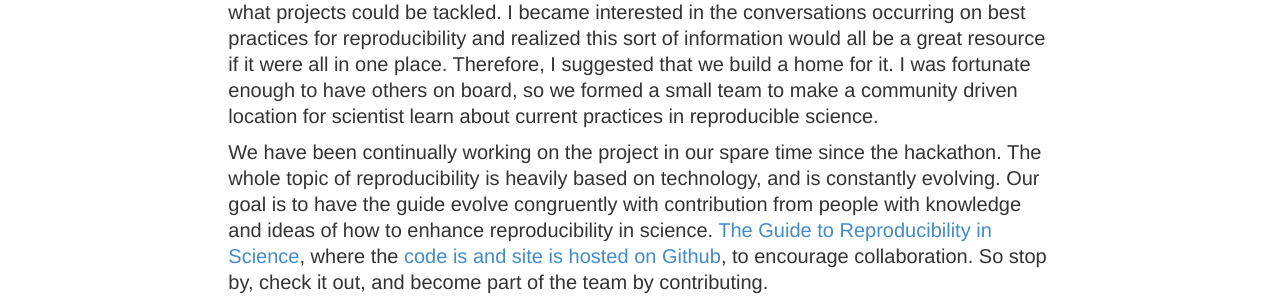
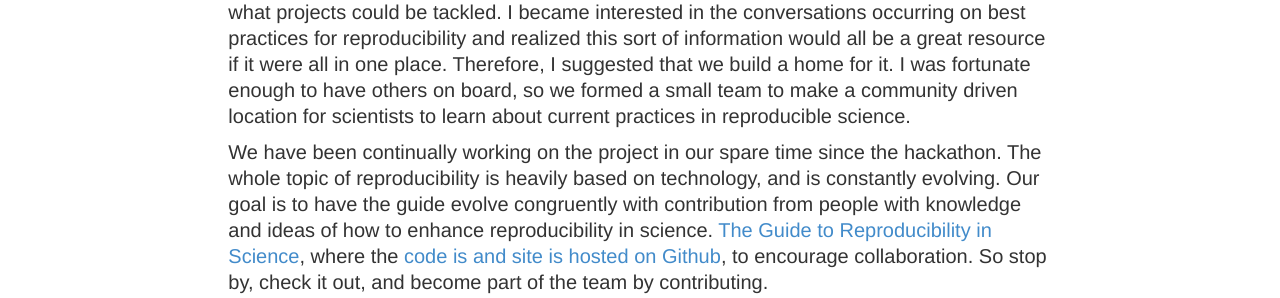
Before and after one commit to iamciera/creports, a Jekyll site: the page built from _posts/2014-05-14-OpenSci.md, in a window 1280 px wide and 900 px high, scrolled down 821 px. Shown: the part 285-583 px from the top of the window. Built offline with Jekyll 4.4.1, drawn with Linux system fonts in a browser that asks for light colours; nearby versions of some CDN libraries; Markdown is read by kramdown in place of the engine named in the settings; comment, search, counter and statistics services are not loaded; some of the changed text lies outside the part shown.

Commit message:
fixed typo

```diff
--- a/_posts/2014-05-14-OpenSci.md
+++ b/_posts/2014-05-14-OpenSci.md
@@ -10,7 +10,7 @@ The types of tools worked on ranged quite a bit, from easier manipulation of spe
 
 ##My Project
 
-About a month away from the Hackathon there were [casual discussions](https://github.com/ropensci/hackathon/issues?state=open) through Github on what projects could be tackled.  I became interested in the conversations occurring on best practices for reproducibility and realized this sort of information would all be a great resource if it were all in one place.  Therefore, I suggested that we build a home for it. I was fortunate enough to have others on board, so we formed a small team to make a community driven location for scientist learn about current practices in reproducible science.
+About a month away from the Hackathon there were [casual discussions](https://github.com/ropensci/hackathon/issues?state=open) through Github on what projects could be tackled.  I became interested in the conversations occurring on best practices for reproducibility and realized this sort of information would all be a great resource if it were all in one place.  Therefore, I suggested that we build a home for it. I was fortunate enough to have others on board, so we formed a small team to make a community driven location for scientists to learn about current practices in reproducible science.
 
 We have been continually working on the project in our spare time since the hackathon.  The whole topic of reproducibility is heavily based on technology, and is constantly evolving. Our goal is to have the guide evolve congruently with contribution from people with knowledge and ideas of how to enhance reproducibility in science.  [The Guide to Reproducibility in Science](http://ropensci.github.io/reproducibility-guide/), where the [code is and site is hosted on Github](https://github.com/ropensci/reproducibility-guide), to encourage collaboration. So stop by, check it out, and become part of the team by contributing.
 
```
